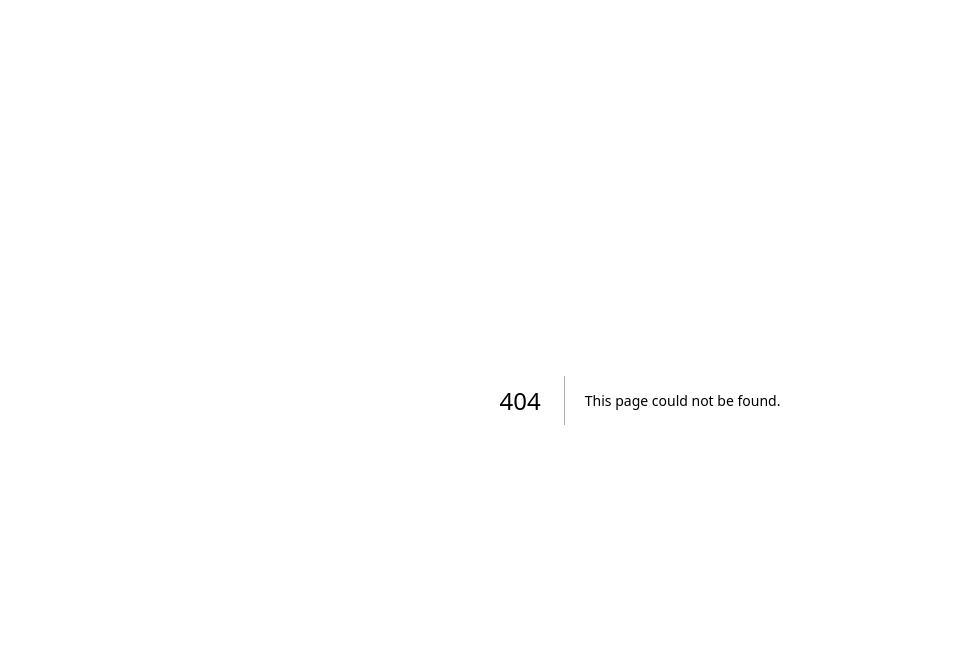
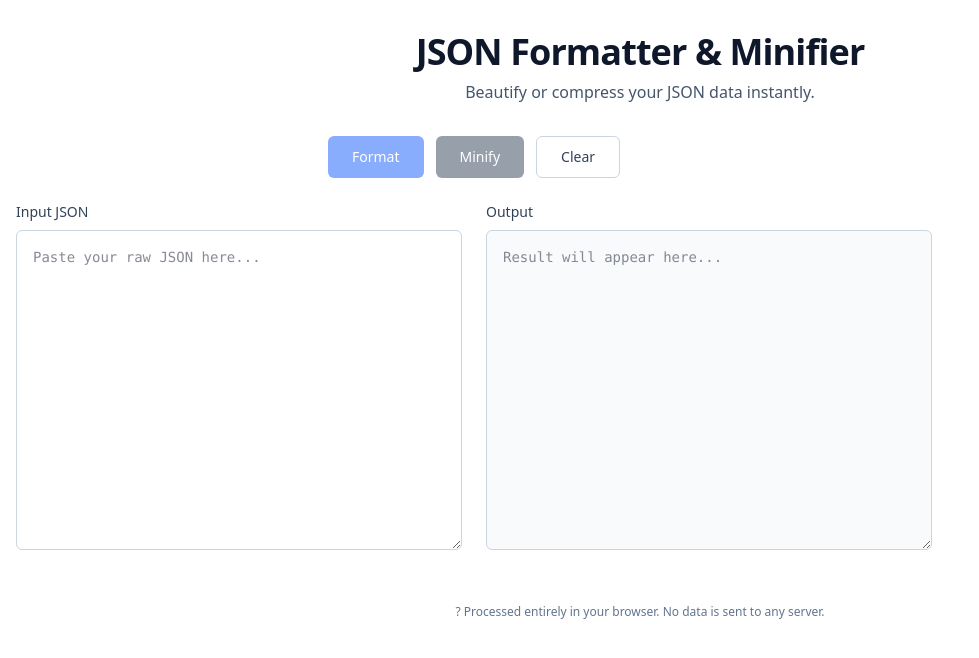
Before and after one commit to bumiversa/global-utility-network, a Next.js app: page /tools/json-formatter in a window 1280 px wide. Before the commit this address had no page. Shown: the top 658 px of the page, without its empty margins (0-979 px from the left). Built offline with nearby package versions, Linux system fonts and the light colour scheme.

Commit message:
feat: standardize JSON Formatter UI to light mode with ad-aware layout

```diff
--- /dev/null
+++ b/src/app/tools/json-formatter/page.tsx
@@ -0,0 +1,173 @@
+'use client';
+
+import { useState } from 'react';
+import { formatJson, minifyJson } from '@/lib/json-formatter/transform';
+
+export default function JsonFormatterPage() {
+  const [input, setInput] = useState('');
+  const [output, setOutput] = useState('');
+  const [error, setError] = useState<string | null>(null);
+  const [copied, setCopied] = useState(false);
+
+  const handleFormat = () => {
+    const result = formatJson(input);
+    if (result.ok) {
+      setOutput(result.value);
+      setError(null);
+    } else {
+      setError(result.error);
+      setOutput('');
+    }
+  };
+
+  const handleMinify = () => {
+    const result = minifyJson(input);
+    if (result.ok) {
+      setOutput(result.value);
+      setError(null);
+    } else {
+      setError(result.error);
+      setOutput('');
+    }
+  };
+
+  const handleClear = () => {
+    setInput('');
+    setOutput('');
+    setError(null);
+    setCopied(false);
+  };
+
+  const handleCopy = async () => {
+    if (!output) return;
+    try {
+      await navigator.clipboard.writeText(output);
+      setCopied(true);
+      setTimeout(() => setCopied(false), 2000);
+    } catch (err) {
+      console.error('Failed to copy', err);
+    }
+  };
+
+  return (
+    <main className="min-h-screen bg-white text-slate-900">
+      <div className="mx-auto max-w-7xl px-4 py-8">
+        {/* Top Ad Slot (Optional - Uncomment when AdSense ready) */}
+        {/* <div className="mb-8 flex justify-center">
+          <div className="w-full max-w-[728px] h-[90px] bg-slate-100 border border-slate-200 flex items-center justify-center text-sm text-slate-400">
+            Ad Slot - Leaderboard (728x90)
+          </div>
+        </div> */}
+
+        {/* Header */}
+        <div className="mb-8 text-center">
+          <h1 className="text-3xl font-bold tracking-tight sm:text-4xl">
+            JSON Formatter & Minifier
+          </h1>
+          <p className="mt-2 text-slate-600">
+            Beautify or compress your JSON data instantly.
+          </p>
+        </div>
+
+        {/* Main Content with Sidebar */}
+        <div className="grid gap-8 lg:grid-cols-[1fr_300px]">
+          {/* Utility Area */}
+          <div className="space-y-6">
+            {/* Controls */}
+            <div className="flex flex-wrap justify-center gap-3">
+              <button
+                onClick={handleFormat}
+                className="rounded-md bg-blue-600 px-6 py-2.5 text-sm font-medium text-white hover:bg-blue-700 transition-colors disabled:opacity-50"
+                disabled={!input}
+              >
+                Format
+              </button>
+              <button
+                onClick={handleMinify}
+                className="rounded-md bg-slate-700 px-6 py-2.5 text-sm font-medium text-white hover:bg-slate-800 transition-colors disabled:opacity-50"
+                disabled={!input}
+              >
+                Minify
+              </button>
+              <button
+                onClick={handleClear}
+                className="rounded-md border border-slate-300 px-6 py-2.5 text-sm font-medium text-slate-700 hover:bg-slate-50 transition-colors"
+              >
+                Clear
+              </button>
+            </div>
+
+            {/* Editor Grid */}
+            <div className="grid gap-6 md:grid-cols-2">
+              {/* Input */}
+              <div className="space-y-2">
+                <label className="block text-sm font-medium text-slate-700">
+                  Input JSON
+                </label>
+                <textarea
+                  value={input}
+                  onChange={(e) => setInput(e.target.value)}
+                  placeholder="Paste your raw JSON here..."
+                  className="w-full h-80 rounded-md border border-slate-300 bg-white p-4 font-mono text-sm text-slate-900 focus:border-blue-500 focus:ring-1 focus:ring-blue-500 outline-none"
+                  spellCheck={false}
+                />
+              </div>
+
+              {/* Output */}
+              <div className="space-y-2">
+                <div className="flex items-center justify-between">
+                  <label className="block text-sm font-medium text-slate-700">
+                    Output
+                  </label>
+                  {output && (
+                    <button
+                      onClick={handleCopy}
+                      className="text-xs font-medium text-blue-600 hover:text-blue-700"
+                    >
+                      {copied ? 'Copied!' : 'Copy'}
+                    </button>
+                  )}
+                </div>
+                <textarea
+                  value={output}
+                  readOnly
+                  placeholder="Result will appear here..."
+                  className="w-full h-80 rounded-md border border-slate-300 bg-slate-50 p-4 font-mono text-sm text-slate-900 outline-none"
+                  spellCheck={false}
+                />
+              </div>
+            </div>
+
+            {/* Error Message */}
+            {error && (
+              <div className="rounded-md bg-red-50 border border-red-200 p-4 text-sm text-red-700">
+                <strong>Error:</strong> {error}
+              </div>
+            )}
+          </div>
+
+          {/* Sidebar Ad Slot */}
+          <aside className="space-y-6">
+            {/* <div className="sticky top-8">
+              <div className="w-full h-[600px] bg-slate-100 border border-slate-200 flex items-center justify-center text-sm text-slate-400">
+                Ad Slot - Skyscraper (300x600)
+              </div>
+            </div> */}
+          </aside>
+        </div>
+
+        {/* Bottom Ad Slot (Optional - Uncomment when AdSense ready) */}
+        {/* <div className="mt-8 flex justify-center">
+          <div className="w-full max-w-[728px] h-[90px] bg-slate-100 border border-slate-200 flex items-center justify-center text-sm text-slate-400">
+            Ad Slot - Leaderboard (728x90)
+          </div>
+        </div> */}
+
+        {/* Privacy Note */}
+        <div className="mt-12 text-center text-xs text-slate-500">
+          <p>? Processed entirely in your browser. No data is sent to any server.</p>
+        </div>
+      </div>
+    </main>
+  );
+}
```
